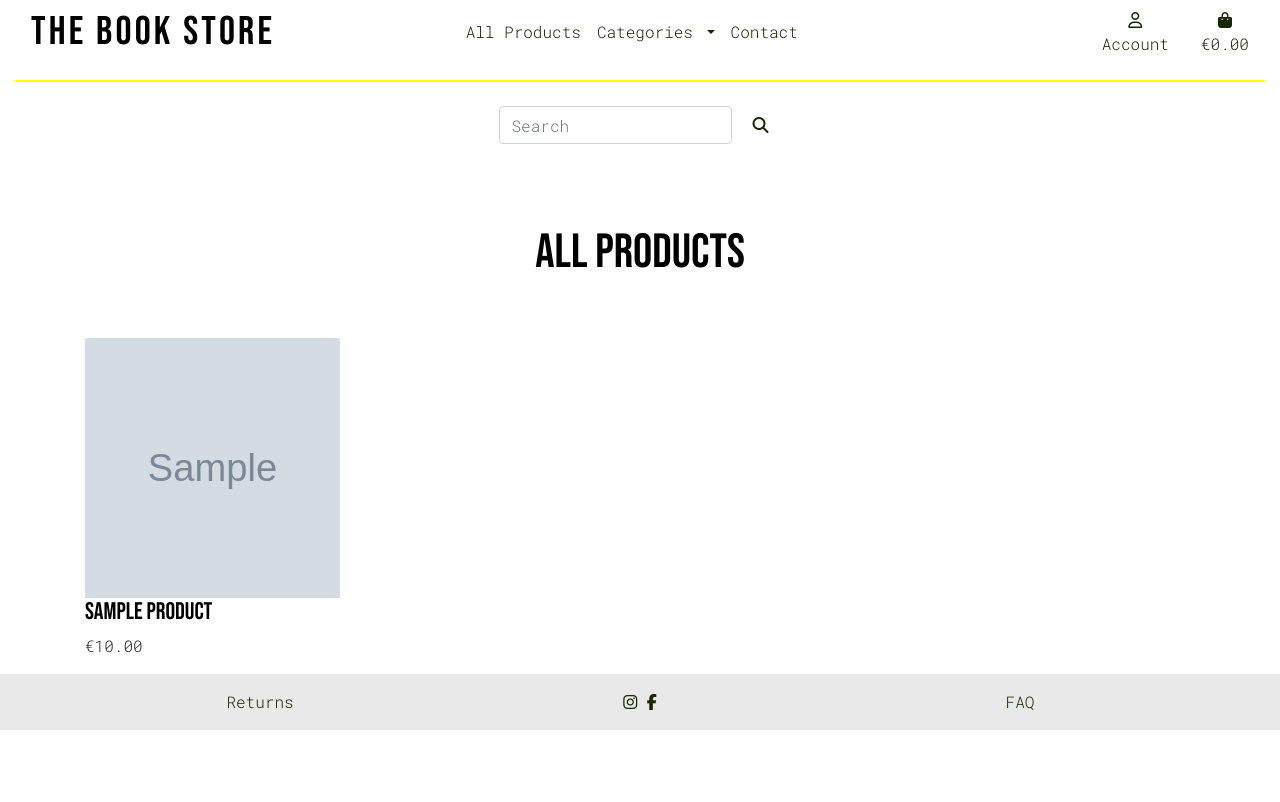
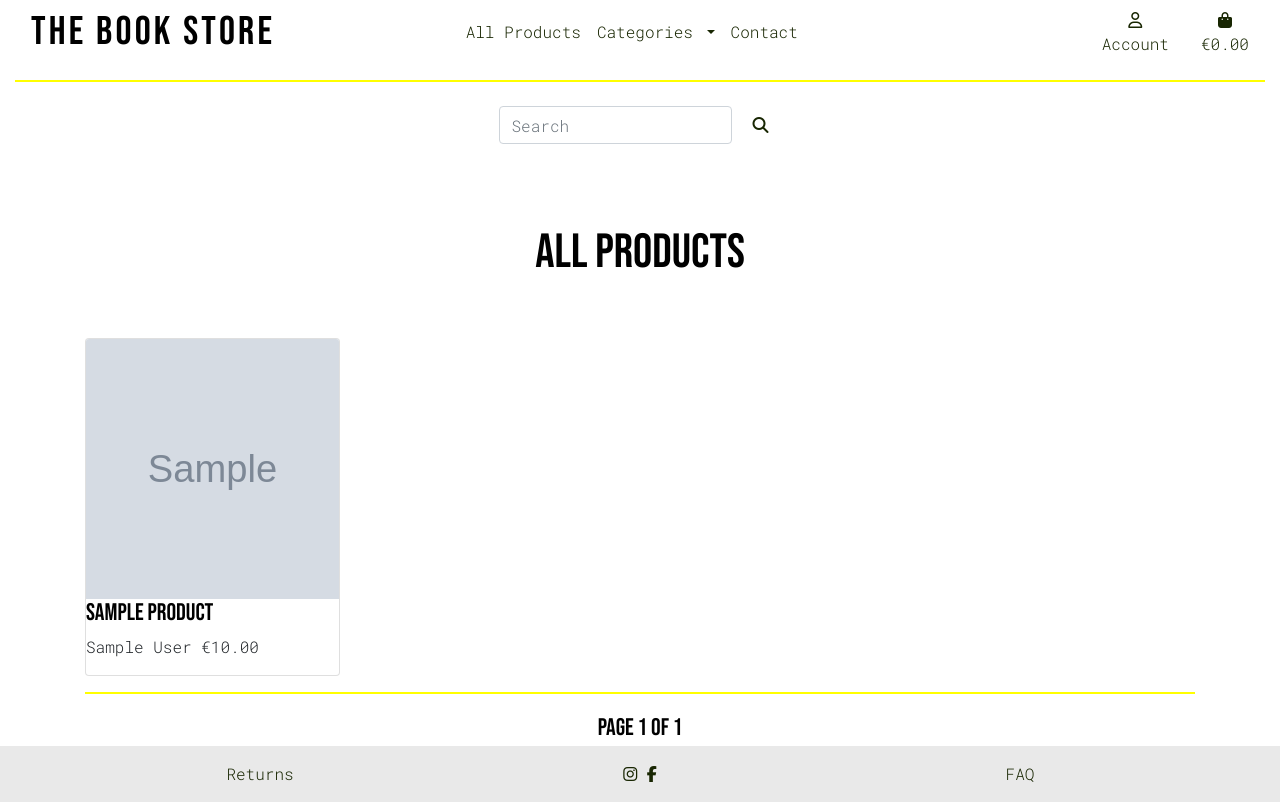
Before and after one commit to EllyC20/The-BookStore-MS4, a Django app: page /products/ in a window 1280 px wide. Before the commit the page ends 730 px from the top, so only its background shows below. Run offline with Django 3.2, Linux system fonts and the light colour scheme; tables that the repository leaves empty hold one stand-in row (values such as "Sample post"); grey boxes marked "Sample" are stand-in pictures; some libraries are stand-ins or nearby versions.

Commit message:
Implement pagination for products

```diff
--- a/products/templates/products/products.html
+++ b/products/templates/products/products.html
@@ -11,11 +11,11 @@
 
 {% block content %}
 <h1 class="main-h1 text-center">All Products</h1>
-<div class="container">
+<div class="container main">
     <div class="row">
-        {% for product in products %}
+        {% for product in items %}
             <div class="col-md-4 col-lg-3">
-                <div class="card w-100 border-0 product-card">
+                <div class="card product-card">
                     {% if product.image %}
                     <a href="#">
                         <img class="card-img-top product-img img-fluid" src="{{ product.image.url }}" alt="{{ product.name }}">
@@ -26,12 +26,22 @@
                     </a>
                     {% endif %}
                     <h1 class="product-h1">{{ product.name }}</h1>
-                    <p>
-                        €{{ product.price }}
-                    </p>
+                    <p class="muted">{{ product.author }} <span>€{{ product.price }}</span></p>
                 </div>
             </div>
         {% endfor %}
     </div>
+    <hr>
+    <div class="text-center pagination-div">
+        {% if items.has_previous %}
+            <a href="?page=1">&laquo; First</a>
+            <a href="?page={{ items.previous_page_number }}">Previous</a>
+        {% endif %}
+        <span class="product-h1">Page {{ items.number }} of {{ items.paginator.num_pages }}</span>
+        {% if items.has_next %}
+            <a href="?page={{ items.next_page_number }}">Next</a>
+            <a href="?page={{ items.paginator.num_pages }}">Last &raquo;</a>
+        {% endif %}
+    </div>
 </div>
 {% endblock %}
--- a/products/views.py
+++ b/products/views.py
@@ -1,4 +1,5 @@
 from django.shortcuts import render
+from django.core.paginator import Paginator
 from .models import Product
 
 # Create your views here.
@@ -9,8 +10,14 @@ def all_products(request):
 
     products = Product.objects.all()
 
+    # Pagination
+    paginate = Paginator(Product.objects.all(), 8)
+    page = request.GET.get('page')
+    items = paginate.get_page(page)
+
     context = {
         'products': products,
+        'items': items,
     }
 
     return render(request, 'products/products.html', context)
--- a/static/css/base.css
+++ b/static/css/base.css
@@ -3,10 +3,15 @@
 
 body {
     font-family: 'Roboto Mono', monospace;
+    min-height: 100vh;
+    margin: 0;
+    padding: 0;
+    display: flex;
+    flex-direction: column;
 }
 
-.content {
-    min-height: calc(80vh - 50px);
+.main {
+    flex-grow: 1;
 }
 
 hr {
```
